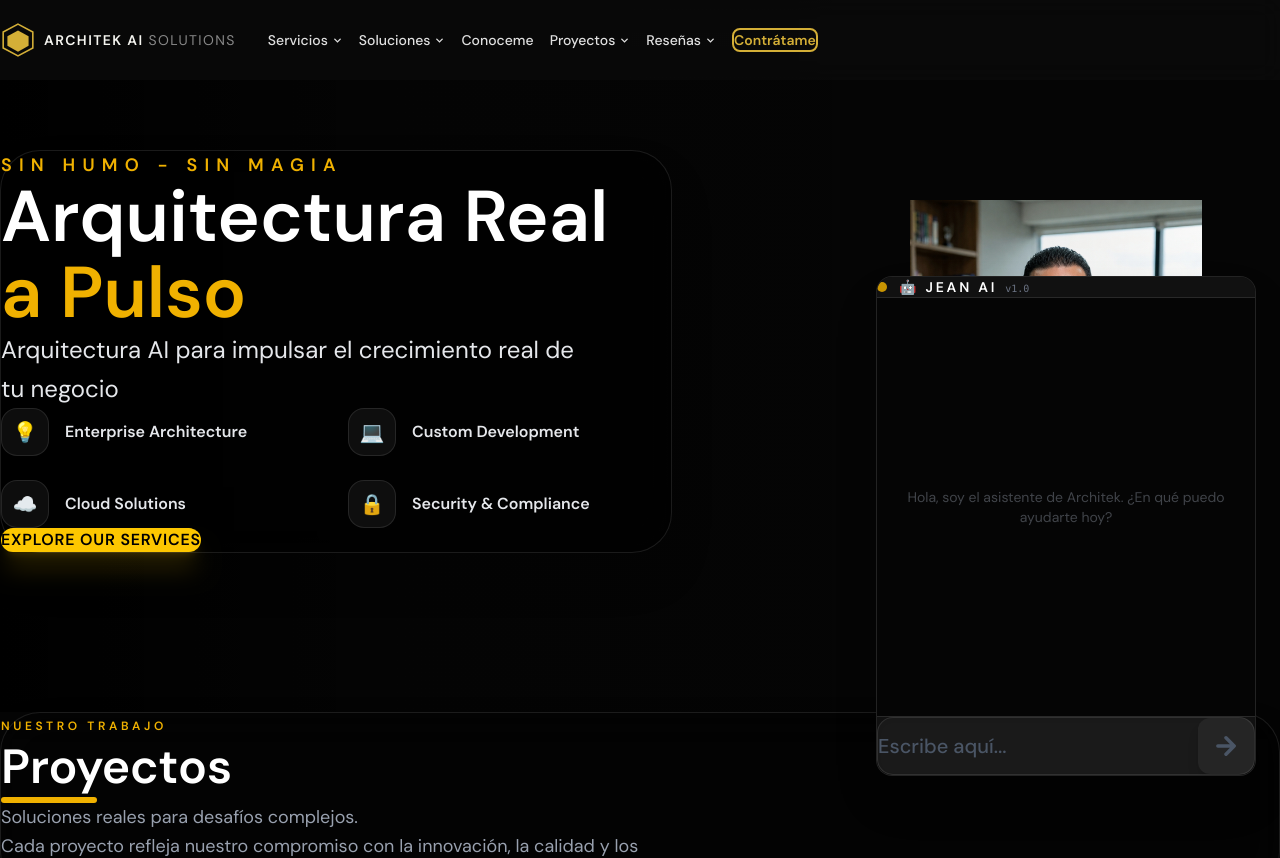
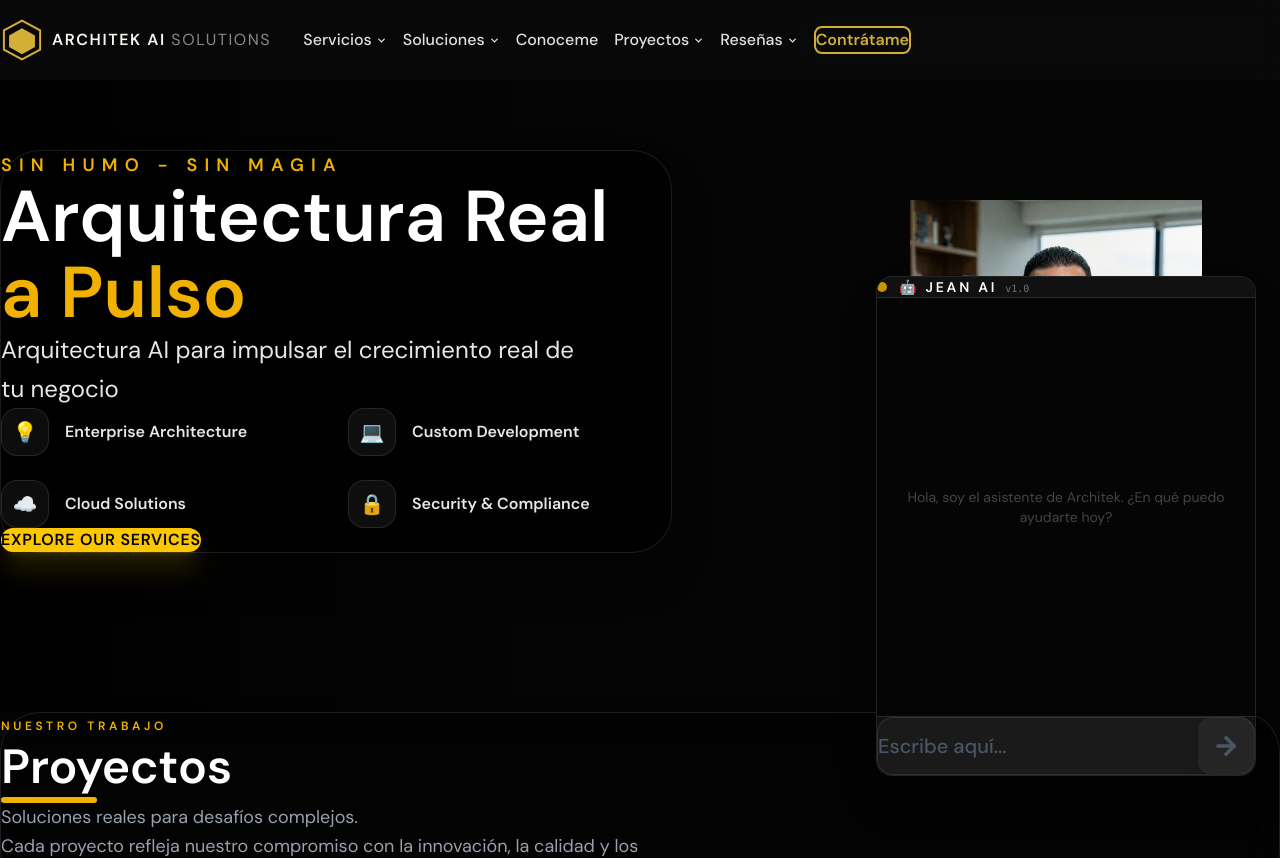
Before and after one commit to ingvillamar/LandingPage, a Next.js app: page / in a window 1280 px wide. Shown: the top 858 px of the page. Built offline with nearby package versions, Linux system fonts and the light colour scheme.

Commit message:
fix: increase header font and logo size slightly

```diff
--- a/src/components/Header.tsx
+++ b/src/components/Header.tsx
@@ -32,13 +32,13 @@ export default function Header() {
 
         {/* ── Logo ── */}
         <div className="flex items-center gap-2 flex-shrink-0">
-          <svg width="36" height="36" viewBox="0 0 34 34" fill="none">
+          <svg width="44" height="44" viewBox="0 0 34 34" fill="none">
             <path d="M17 2L31 9.5V24.5L17 32L3 24.5V9.5L17 2Z"
               stroke="#D4AF37" strokeWidth="1.5" />
             <path d="M17 8L27 13.5V22.5L17 28L7 22.5V13.5L17 8Z"
               fill="#D4AF37" />
           </svg>
-          <span className="text-sm font-bold tracking-widest">
+          <span className="text-base font-bold tracking-widest">
             <span className="text-[#F5F5F0]">ARCHITEK AI</span>{' '}
             <span className="text-[#888] font-normal">SOLUTIONS</span>
           </span>
@@ -52,7 +52,7 @@ export default function Header() {
             {navLinks.map(({ label, dropdown }) => (
               <button
                 key={label}
-                className="flex items-center gap-1 text-sm font-medium text-[#E0E0E0] hover:text-[#D4AF37] transition-colors duration-200"
+                className="flex items-center gap-1 text-base font-medium text-[#E0E0E0] hover:text-[#D4AF37] transition-colors duration-200"
               >
                 {label}
                 {dropdown && (
@@ -69,7 +69,7 @@ export default function Header() {
          <button
            className="inline-flex items-center
               px-6 py-2
-              text-sm font-semibold
+              text-base font-semibold
               text-[#D4AF37]
               border-2 border-[#D4AF37]
               rounded-lg
```
